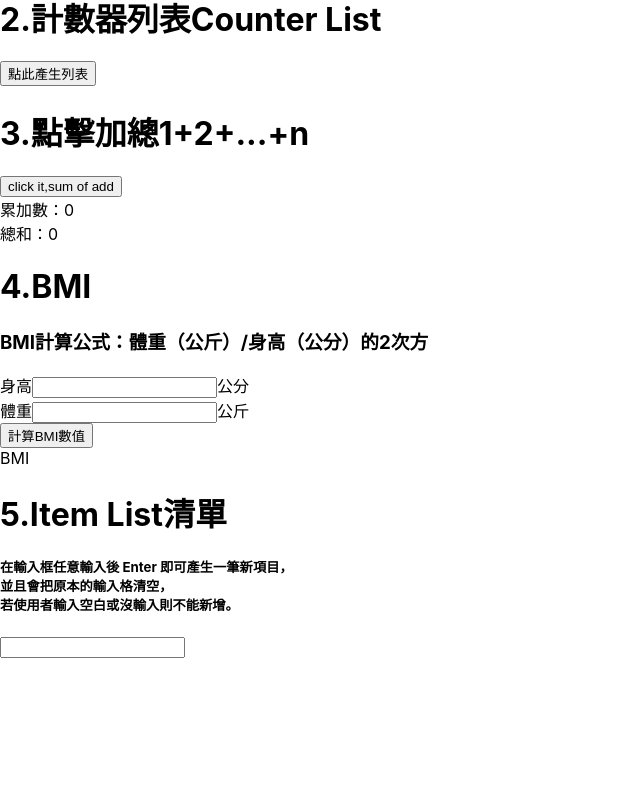
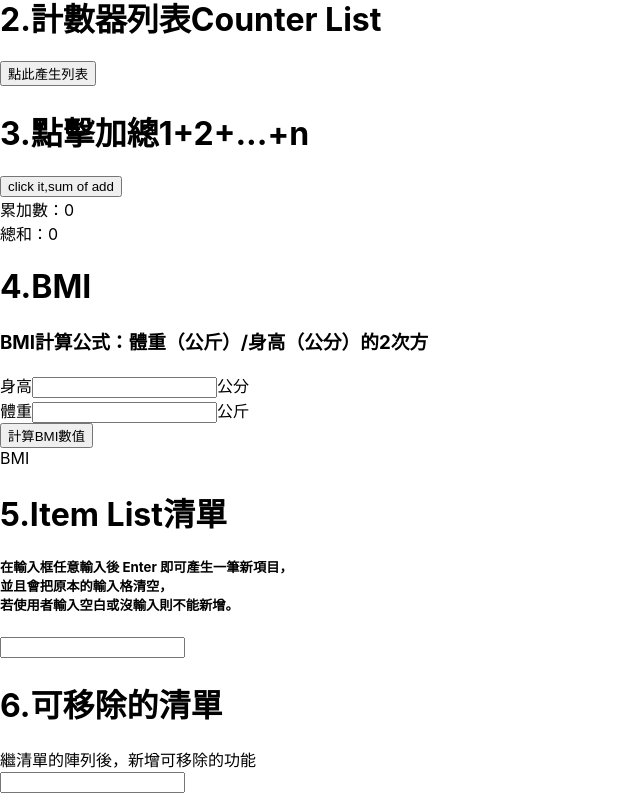
Before and after one commit to michelle3356/review-react, a React (Create React App) app: page / in a window 1280 px wide. Shown: the part 241-1050 px from the top of the page, without its empty margins (0-640 px from the left). Before the commit the page ends 915 px from the top, so only its background shows below. Built offline with nearby package versions, Linux system fonts and the light colour scheme.

Commit message:
H6removeList

```diff
--- /dev/null
+++ b/src/H6RemoveList.js
@@ -0,0 +1,60 @@
+import React from 'react';
+
+class H6RemoveList extends React.Component{
+  constructor(){
+    super();
+    this.state=({
+      text: '',
+      list: []
+    })
+  }
+  handleSubmit = (e) => {
+    e.preventDefault();
+    const list = this.state.list;
+    list.push(this.state.text);
+    this.setState({
+      text: '',
+      list: list
+    })
+    console.log(list)
+  }
+
+  handleChange = (e) => {
+    this.setState({
+      text: e.target.value
+    })
+  }
+
+  handleClick = (index) => {
+    var newArr = this.state.list.filter((ele, arrIndex)=>
+      index !== arrIndex
+    )
+    this.setState({
+      list: newArr
+    })
+  }
+
+  render(){
+    return(
+      <div>
+        <h1>6.可移除的清單</h1>
+        <div>繼清單的陣列後，新增可移除的功能</div>
+        <form onSubmit={this.handleSubmit}>
+          <input
+            type="text"
+            value={this.state.text}
+            onChange={this.handleChange} />
+        </form>
+        <ul>
+          {this.state.list.map((item, index) =>
+            <li key={item.index}>{item}
+              <button onClick={this.handleClick.bind(this, index)}>Renmove</button>
+            </li>
+          )}
+        </ul>
+      </div>
+    )
+  }
+}
+
+export default H6RemoveList;
--- a/src/index.js
+++ b/src/index.js
@@ -7,6 +7,7 @@ import H2CounterList from './H2CounterList';
 import H3CounterSum from './H3CounterSum';
 import H4BMI from './H4BMI';
 import H5ItemList from './H5ItemList';
+import H6RemoveList from './H6RemoveList';
 import * as serviceWorker from './serviceWorker';
 
 ReactDOM.render(
@@ -17,6 +18,7 @@ ReactDOM.render(
     <H3CounterSum />
     <H4BMI />
     <H5ItemList />
+    <H6RemoveList />
   </React.StrictMode>,
   document.getElementById('root')
 );
```
